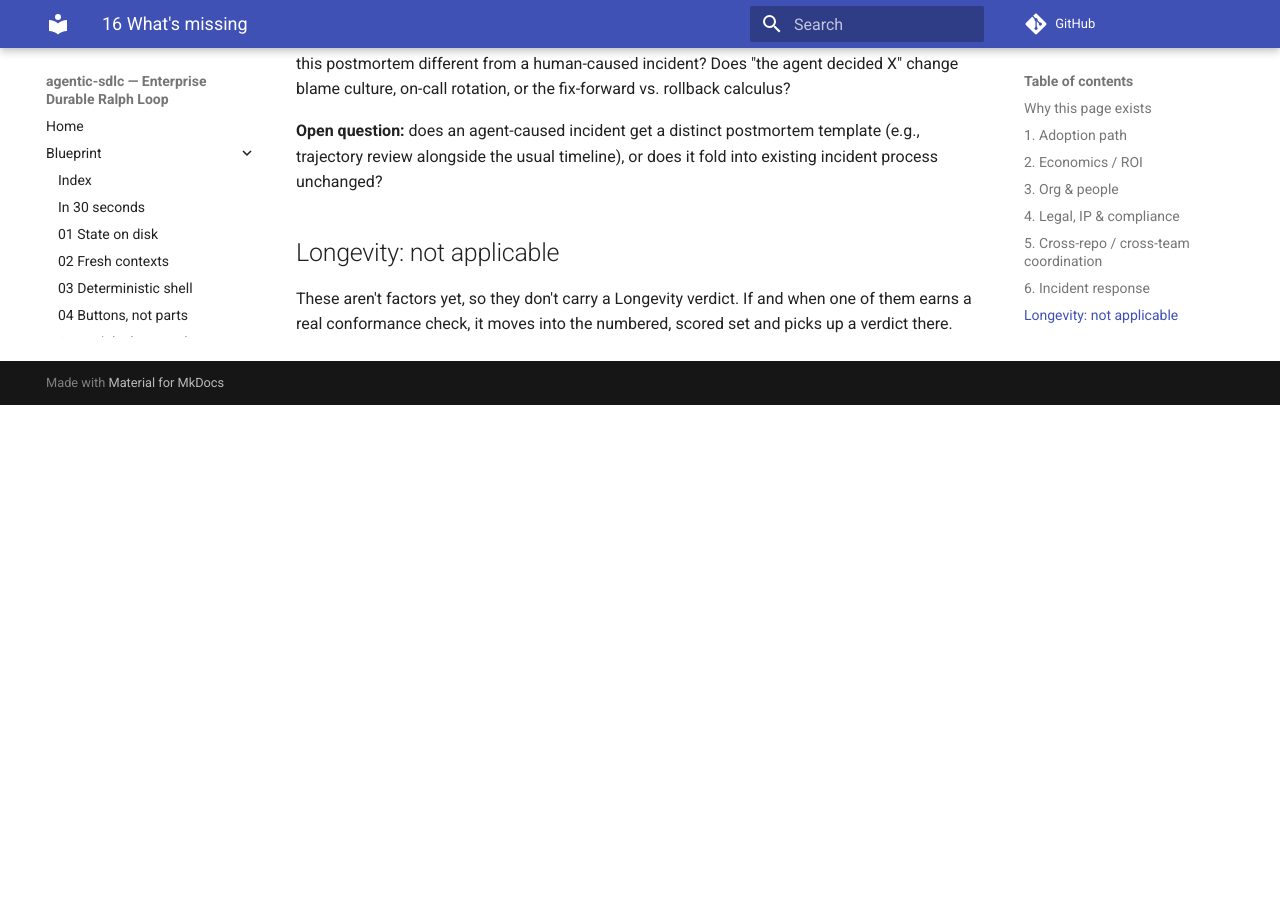
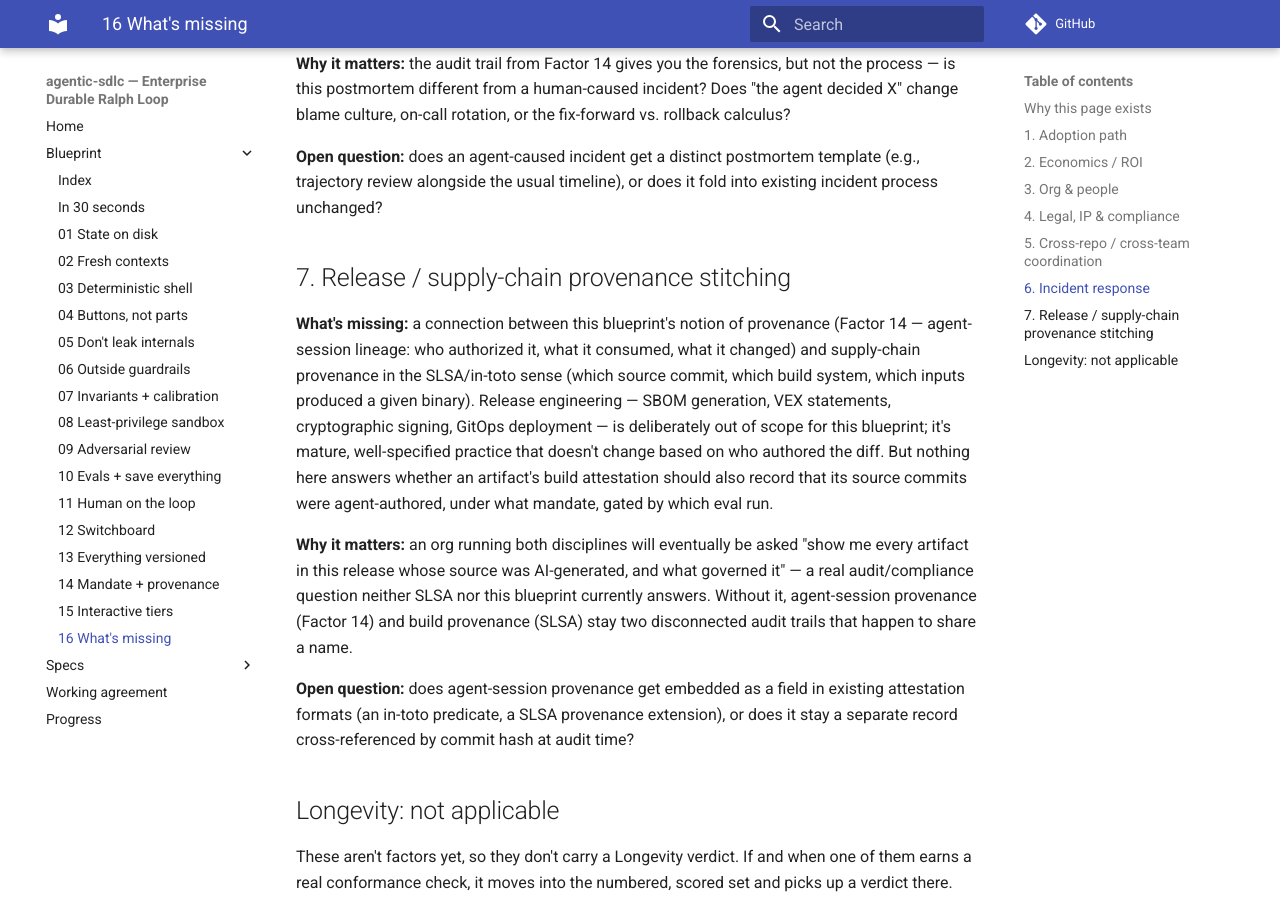
Before and after one commit to johwes/agentic-sdlc, an MkDocs documentation site: the page built from docs/blueprint/16-whats-missing-factor.md, in a window 1280 px wide and 900 px high, scrolled down 2367 px. Built offline with MkDocs 1.6.1 and Material for MkDocs 9.7.7, drawn with Linux system fonts in a browser that asks for light colours; comment, search, counter and statistics services are not loaded; before the commit the page ends 2772 px from its top, so only the background shows below that; some of the changed text lies outside the part shown.

Commit message:
docs(blueprint): disambiguate provenance term, add gap 7 (release stitching)
Factor 14's "provenance" (agent-session lineage) and supply-chain
provenance (SLSA/in-toto build attestation) are two disconnected
audit trails sharing a name. Adds a terminology note to factor 14
pointing that out, and a 7th gap on the what's-missing page:
whether agent-session provenance should ever get stitched into
build/release attestations (SBOM, VEX, signing are correctly out of
scope per specs/06-release.md's own non-agentic boundary -- this is
narrower, just the provenance-format question at that boundary).

Updates the gap count/list in README.md and SUMMARY.md to match.

Co-Authored-By: Claude Sonnet 5 <noreply@anthropic.com>

```diff
--- a/docs/blueprint/16-whats-missing-factor.md
+++ b/docs/blueprint/16-whats-missing-factor.md
@@ -2,7 +2,7 @@
 
 ## Why this page exists
 
-Factors 01–15 are scored red / yellow / green because each is a checkable practice inside the pipeline itself — state, guardrails, review, coordination. The six gaps below sit *outside* that boundary. They're organizational, financial, and legal questions that determine whether an org should build any of this and whether it survives contact with the rest of the business — not whether the pipeline is built correctly. Grouping them here, unscored, keeps 01–15 disciplined (see [`README.md`](README.md) — playbook, not protocol) instead of quietly growing into a 21-factor list that mixes pipeline mechanics with org strategy.
+Factors 01–15 are scored red / yellow / green because each is a checkable practice inside the pipeline itself — state, guardrails, review, coordination. The seven gaps below sit *outside* that boundary. Most are organizational, financial, and legal questions that determine whether an org should build any of this and whether it survives contact with the rest of the business — not whether the pipeline is built correctly; one (release/supply-chain provenance) is a technical gap at the pipeline's own boundary. Grouping them here, unscored, keeps 01–15 disciplined (see [`README.md`](README.md) — playbook, not protocol) instead of quietly growing into a 22-factor list that mixes pipeline mechanics with org strategy.
 
 None of these has a conformance check yet. A gap graduates to a numbered, scored factor only when someone can write one and point at real running practice — until then it stays here as an open question, not a claim.
 
@@ -54,6 +54,14 @@ None of these has a conformance check yet. A gap graduates to a numbered, scored
 
 **Open question:** does an agent-caused incident get a distinct postmortem template (e.g., trajectory review alongside the usual timeline), or does it fold into existing incident process unchanged?
 
+## 7. Release / supply-chain provenance stitching
+
+**What's missing:** a connection between this blueprint's notion of provenance (Factor 14 — agent-session lineage: who authorized it, what it consumed, what it changed) and supply-chain provenance in the SLSA/in-toto sense (which source commit, which build system, which inputs produced a given binary). Release engineering — SBOM generation, VEX statements, cryptographic signing, GitOps deployment — is deliberately out of scope for this blueprint; it's mature, well-specified practice that doesn't change based on who authored the diff. But nothing here answers whether an artifact's build attestation should also record that its source commits were agent-authored, under what mandate, gated by which eval run.
+
+**Why it matters:** an org running both disciplines will eventually be asked "show me every artifact in this release whose source was AI-generated, and what governed it" — a real audit/compliance question neither SLSA nor this blueprint currently answers. Without it, agent-session provenance (Factor 14) and build provenance (SLSA) stay two disconnected audit trails that happen to share a name.
+
+**Open question:** does agent-session provenance get embedded as a field in existing attestation formats (an in-toto predicate, a SLSA provenance extension), or does it stay a separate record cross-referenced by commit hash at audit time?
+
 ## Longevity: not applicable
 
 These aren't factors yet, so they don't carry a Longevity verdict. If and when one of them earns a real conformance check, it moves into the numbered, scored set and picks up a verdict there.
--- a/docs/blueprint/README.md
+++ b/docs/blueprint/README.md
@@ -48,7 +48,7 @@ A vendor-neutral set of **15 factors** for running AI coding agents in productio
 
 ## Known gaps (not yet factors)
 
-Six real gaps don't have a conformance check yet: adoption path, economics/ROI, org & people, legal/IP/compliance, cross-repo/cross-team coordination, and incident response. See [16 — What's missing](16-whats-missing-factor.md) for what's open on each. They're listed separately and unscored rather than folded into the 15 above, to keep the scored set to practices this blueprint can actually verify.
+Seven real gaps don't have a conformance check yet: adoption path, economics/ROI, org & people, legal/IP/compliance, cross-repo/cross-team coordination, incident response, and release/supply-chain provenance stitching. See [16 — What's missing](16-whats-missing-factor.md) for what's open on each. They're listed separately and unscored rather than folded into the 15 above, to keep the scored set to practices this blueprint can actually verify.
 
 ## Spine
 
```
Also changed, not shown: docs/blueprint/14-mandate-and-provenance.md (+2 -0 lines), docs/blueprint/SUMMARY.md (+1 -1 lines).
